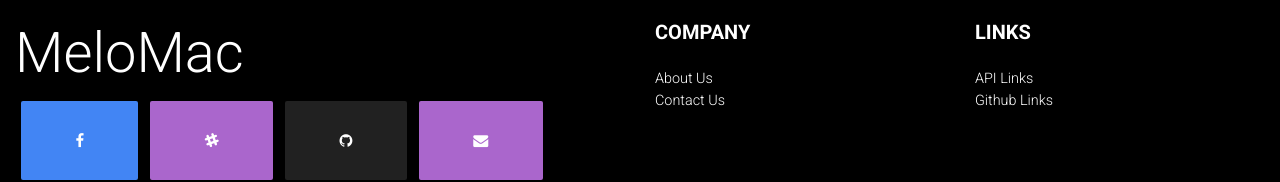
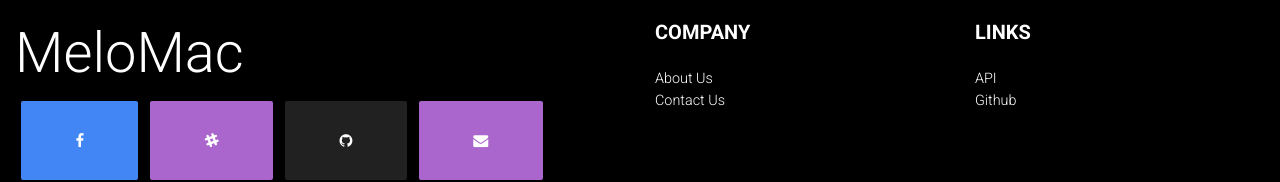
Before and after one commit to attainu/bravo-fdd-au2, a React (Create React App) app: page / in a window 1280 px wide. Shown: the part 844-1026 px from the top of the page. Built offline with nearby package versions, Linux system fonts and the light colour scheme.

Commit message:
api links and github link added to footer

```diff
--- a/src/components/contactUs/contactUs.component.jsx
+++ b/src/components/contactUs/contactUs.component.jsx
@@ -20,6 +20,11 @@ class ContactUsPage extends React.Component {
     this.setState({
       collapse: !this.state.collapse,
     });
+  }
+
+  handleFormClick(e){
+     e.preventDefault();
+     alert("Mail sent");
   }
 
   render() {
@@ -132,7 +137,7 @@ class ContactUsPage extends React.Component {
                 />
               </div>
               <div className="text-center py-4 mt-3">
-                <MDBBtn className="rounded-pill" color="light-blue" type="submit">
+                <MDBBtn className="rounded-pill" color="light-blue" type="submit" onClick={this.handleFormClick}>
                   Submit
                   </MDBBtn>
               </div>
--- a/src/components/footer/footer.component.jsx
+++ b/src/components/footer/footer.component.jsx
@@ -7,7 +7,7 @@ import {
   MDBBtn,
   MDBIcon
 } from "mdbreact";
-import { BrowserRouter as Router, Route, Link } from "react-router-dom";
+import { Link } from "react-router-dom";
 
 
 const FooterPagePro = () => {
@@ -63,10 +63,10 @@ const FooterPagePro = () => {
             <h5 className="text-uppercase mb-4 mt-3 font-weight-bold">Links</h5>
             <ul className="list-unstyled">
               <li>
-                <a href="#!">API Links</a>
+                <a href="https://www.last.fm/api/" target="blank">API</a>
               </li>
               <li>
-                <a href="#!">Github Links</a>
+                <a href="https://github.com/attainu/bravo-fdd-au2" target="blank">Github</a>
               </li>
             </ul>
           </MDBCol>
```
